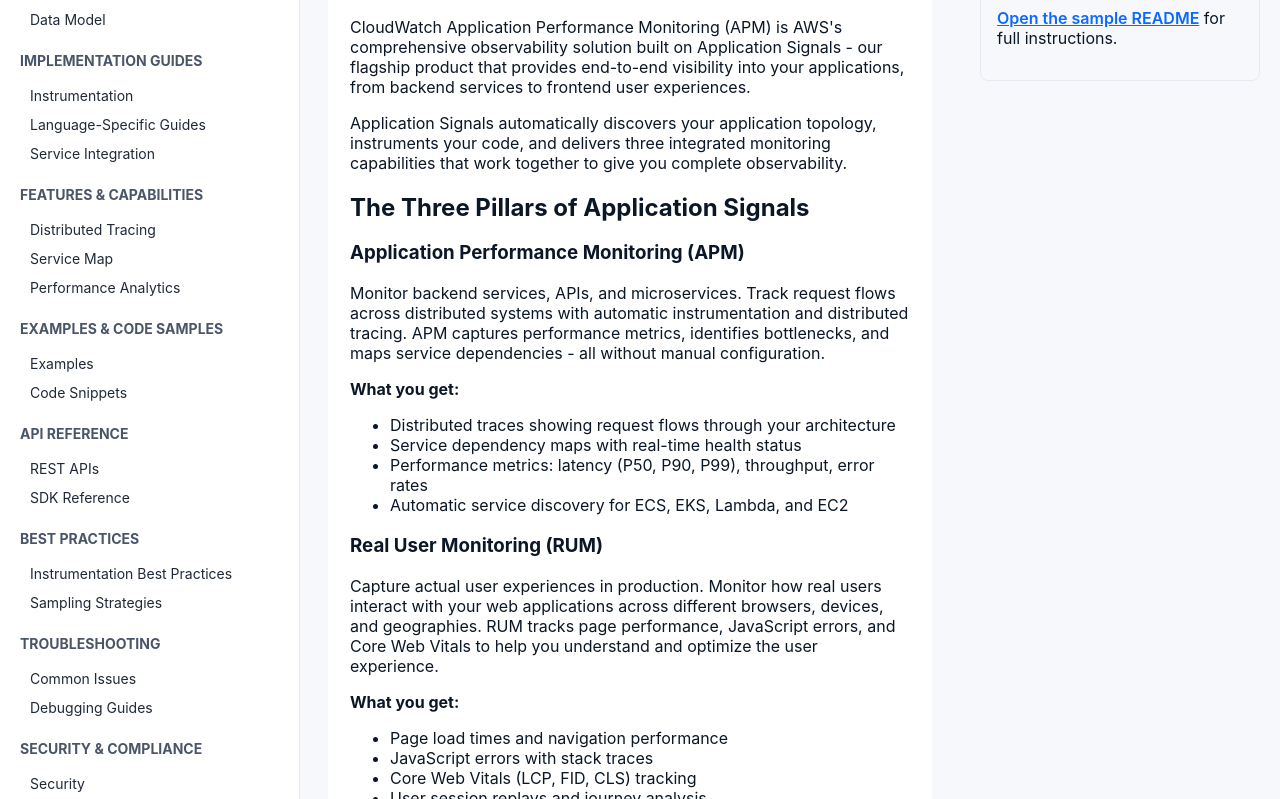
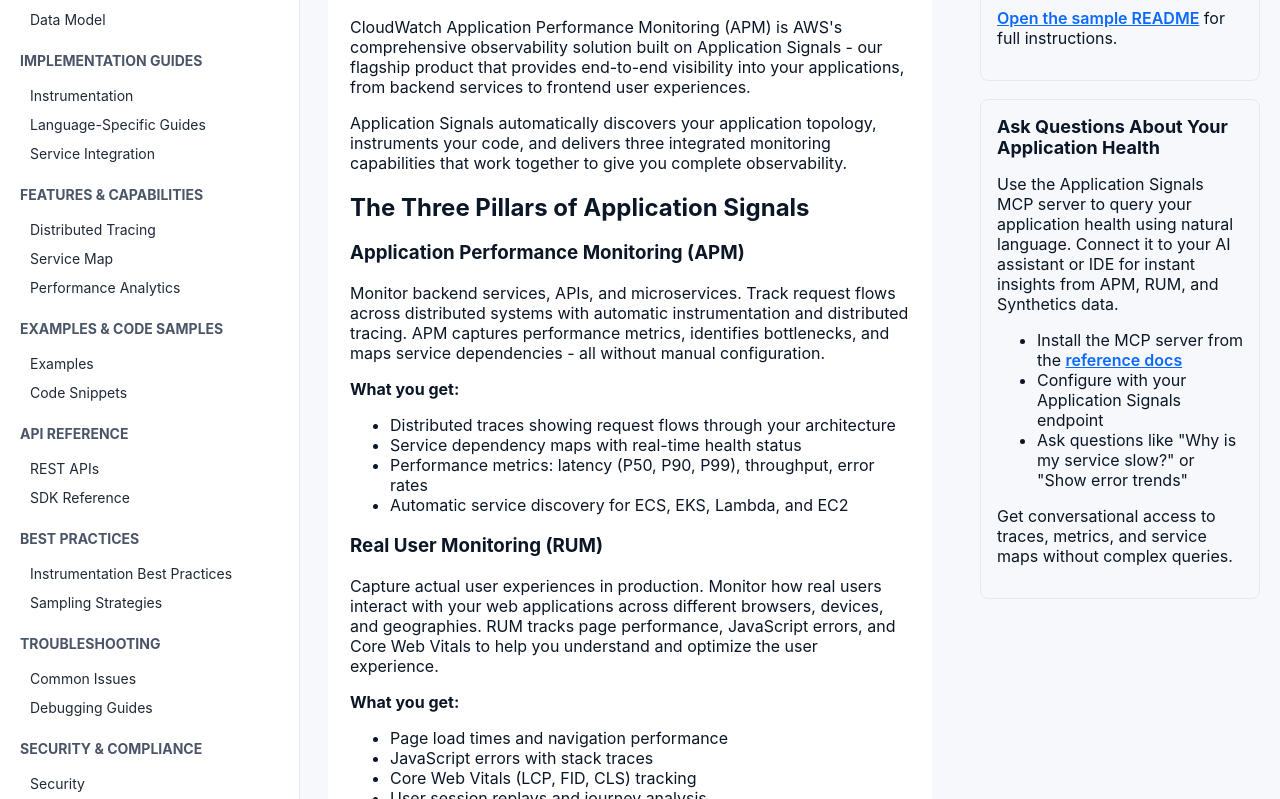
Before and after one commit to vijaykbv/cw-apm-docs, a plain HTML site: page pages/getting-started.html in a window 1280 px wide. Shown: the part 399-1198 px from the top of the page. Drawn offline with Linux system fonts and the light colour scheme; files that its build step writes are made by us from their sources.

Commit message:
Add second sidebar box for Application Signals MCP server usage

```diff
--- a/assets/css/style.css
+++ b/assets/css/style.css
@@ -29,6 +29,18 @@ article{background:#fff;padding:22px;border-radius:8px;box-shadow:0 1px 0 rgba(9
 .new-to-apm.box code{background:#eef2f7;padding:2px 6px;border-radius:4px}
 .new-to-apm.box a{font-weight:600;color:var(--accent)}
 
+/* Ask Health callout box */
+.ask-health.box{
+	border:1px solid #e6e9ef;
+	background:#f7f8fb;
+	padding:16px;
+	margin-bottom:18px;
+	border-radius:8px;
+}
+.ask-health.box h2{margin:0 0 8px 0;color:var(--text);font-size:18px}
+.ask-health.box code{background:#eef2f7;padding:2px 6px;border-radius:4px}
+.ask-health.box a{font-weight:600;color:var(--accent)}
+
 @media (max-width: 900px){
 	.site{flex-direction:column}
 	.left-nav{width:100%}
--- a/pages/getting-started.html
+++ b/pages/getting-started.html
@@ -311,6 +311,16 @@
         </ul>
         <p><a href="samples/nodejs-quickstart/README.md">Open the sample README</a> for full instructions.</p>
       </section>
+      <section class="ask-health box">
+        <h2>Ask Questions About Your Application Health</h2>
+        <p>Use the Application Signals MCP server to query your application health using natural language. Connect it to your AI assistant or IDE for instant insights from APM, RUM, and Synthetics data.</p>
+        <ul>
+          <li>Install the MCP server from the <a href="reference.html">reference docs</a></li>
+          <li>Configure with your Application Signals endpoint</li>
+          <li>Ask questions like "Why is my service slow?" or "Show error trends"</li>
+        </ul>
+        <p>Get conversational access to traces, metrics, and service maps without complex queries.</p>
+      </section>
     </aside>
   </div>
   <script src="assets/js/site.js"></script>
```
